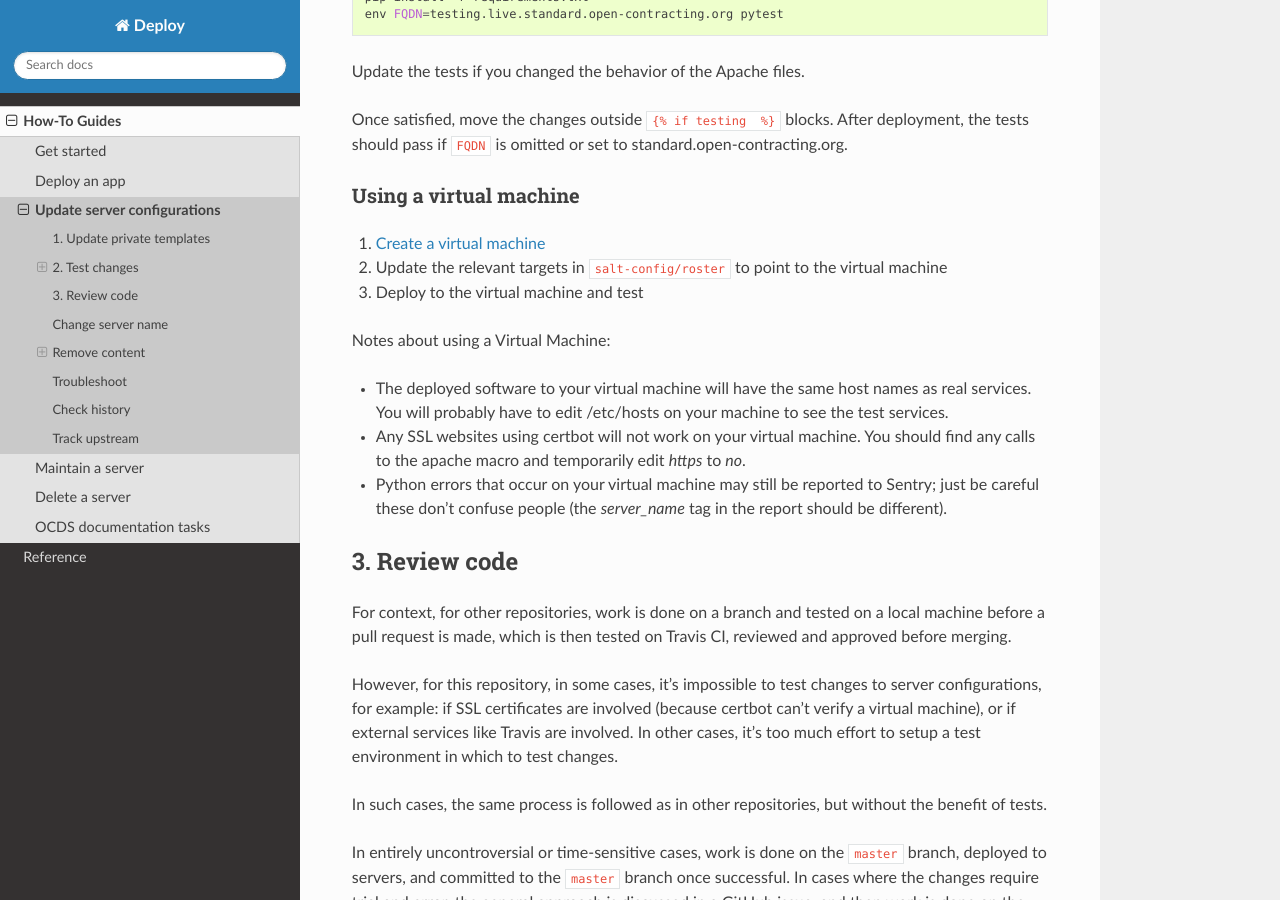
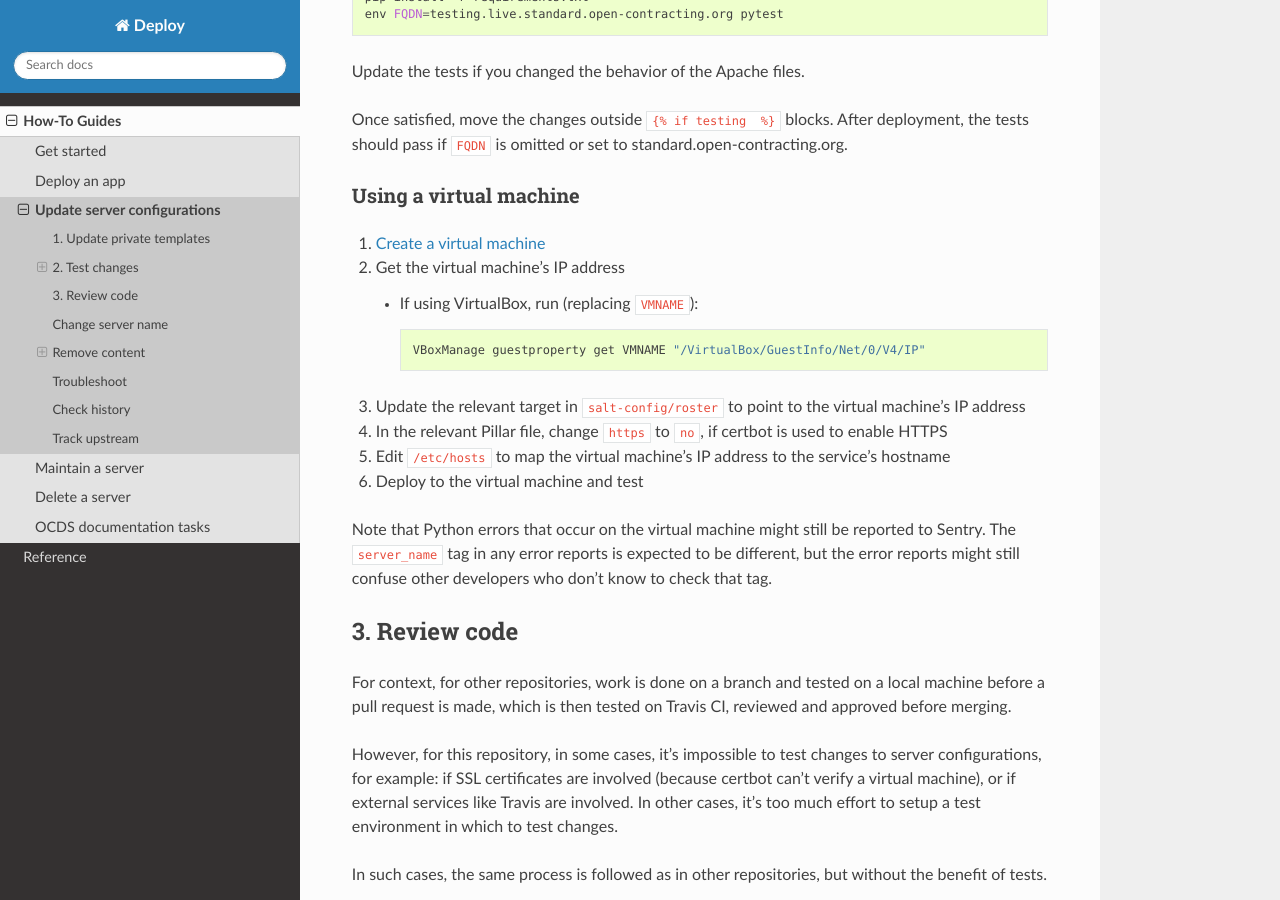
Before and after one commit to open-contracting/deploy, a Sphinx documentation site: the page built from docs/how-to/update.rst, in a window 1280 px wide and 900 px high, scrolled down 1121 px. Built offline with Sphinx 7.4.7 and the Read the Docs theme 2.0.0, drawn with Linux system fonts in a browser that asks for light colours.

Commit message:
Move VM notes into numbered steps

```diff
--- a/docs/how-to/update.rst
+++ b/docs/how-to/update.rst
@@ -55,14 +55,20 @@ Using a virtual machine
 ~~~~~~~~~~~~~~~~~~~~~~~
 
 #. `Create a virtual machine <https://docs.saltstack.com/en/getstarted/ssh/system.html>`__
-#. Update the relevant targets in ``salt-config/roster`` to point to the virtual machine
+#. Get the virtual machine's IP address
+
+   - If using VirtualBox, run (replacing ``VMNAME``):
+
+     .. code-block:: bash
+
+        VBoxManage guestproperty get VMNAME "/VirtualBox/GuestInfo/Net/0/V4/IP"
+
+#. Update the relevant target in ``salt-config/roster`` to point to the virtual machine's IP address
+#. In the relevant Pillar file, change ``https`` to ``no``, if certbot is used to enable HTTPS
+#. Edit ``/etc/hosts`` to map the virtual machine's IP address to the service's hostname
 #. Deploy to the virtual machine and test
 
-Notes about using a Virtual Machine:
-
-*  The deployed software to your virtual machine will have the same host names as real services. You will probably have to edit /etc/hosts on your machine to see the test services.
-*  Any SSL websites using certbot will not work on your virtual machine. You should find any calls to the apache macro and temporarily edit `https` to `no`.
-*  Python errors that occur on your virtual machine may still be reported to Sentry; just be careful these don't confuse people (the `server_name` tag in the report should be different).
+Note that Python errors that occur on the virtual machine might still be reported to Sentry. The ``server_name`` tag in any error reports is expected to be different, but the error reports might still confuse other developers who don't know to check that tag.
 
 3. Review code
 --------------
```
